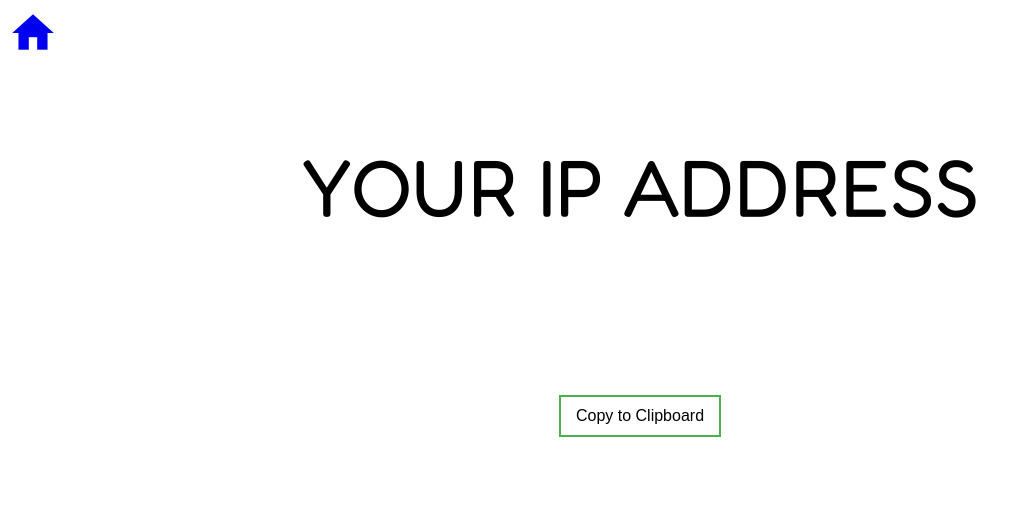
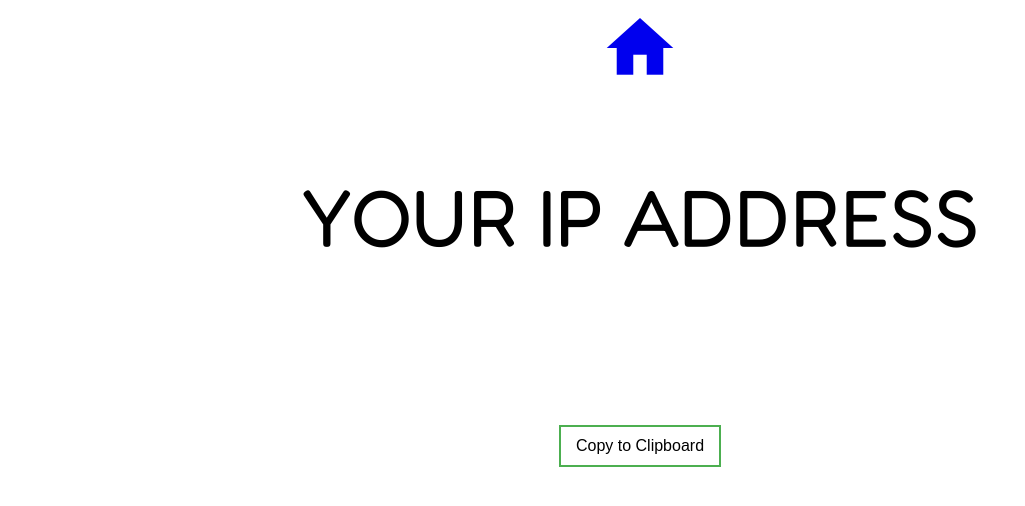
Before and after one commit to kanha996/UtilityApp-Page, a plain HTML site: page ip-address/ip.html in a window 1280 px wide. Shown: the whole page, without its empty margins (0-1025 px from the left). Drawn offline with Linux system fonts and the light colour scheme; no server answers.

Commit message:
completed ip page

```diff
--- a/ip-address/ip.css
+++ b/ip-address/ip.css
@@ -11,6 +11,10 @@ main {
 }
 main .display-menu #text {
   font-size: 80px;
+}
+#nav-logo{
+  display: flex;
+  justify-content: center;
 }
 #output-text {
   font-size: 40px;
--- a/ip-address/ip.html
+++ b/ip-address/ip.html
@@ -14,7 +14,7 @@
     <nav id="nav-bar">
       <div id="nav-logo">
         <a href="/index.html"
-          ><span class="material-icons" style="font-size: 50px"> home </span></a
+          ><span class="material-icons" style="font-size: 80px"> home </span></a
         >
       </div>
     </nav>
```
